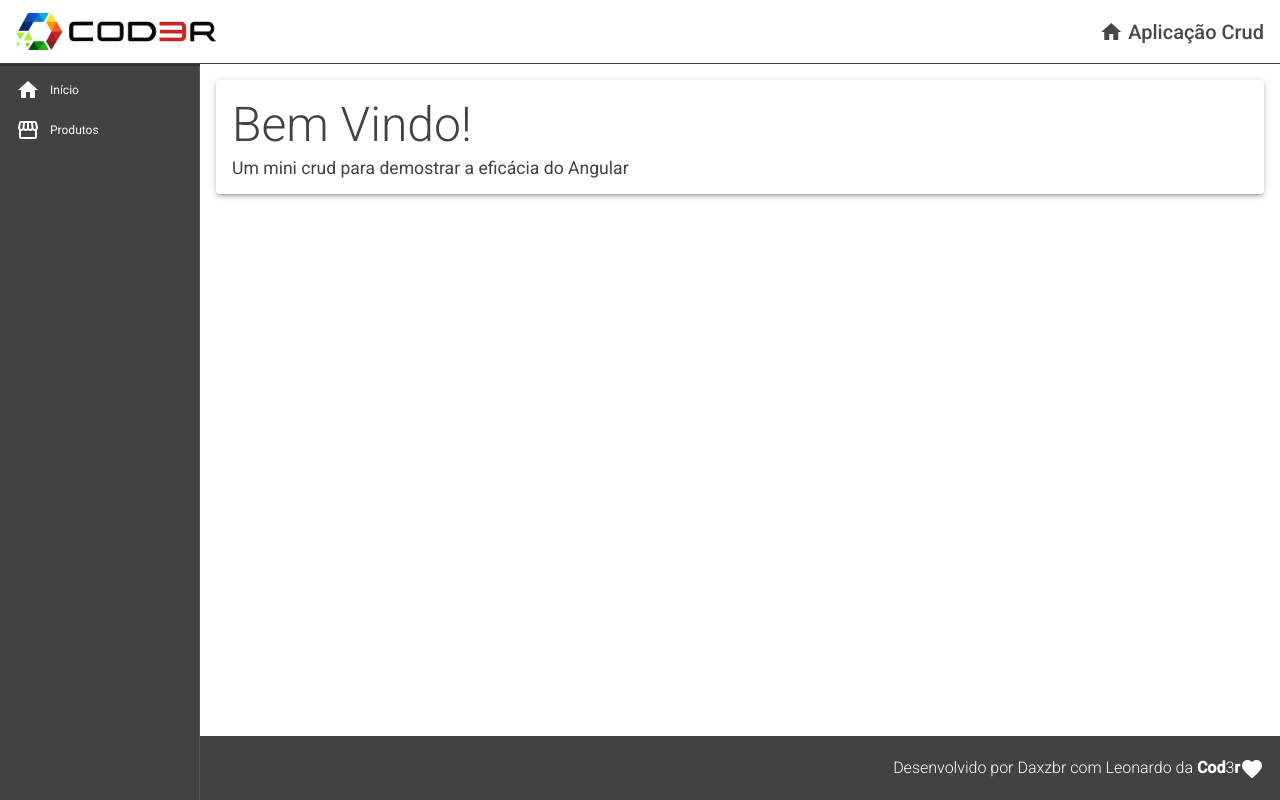
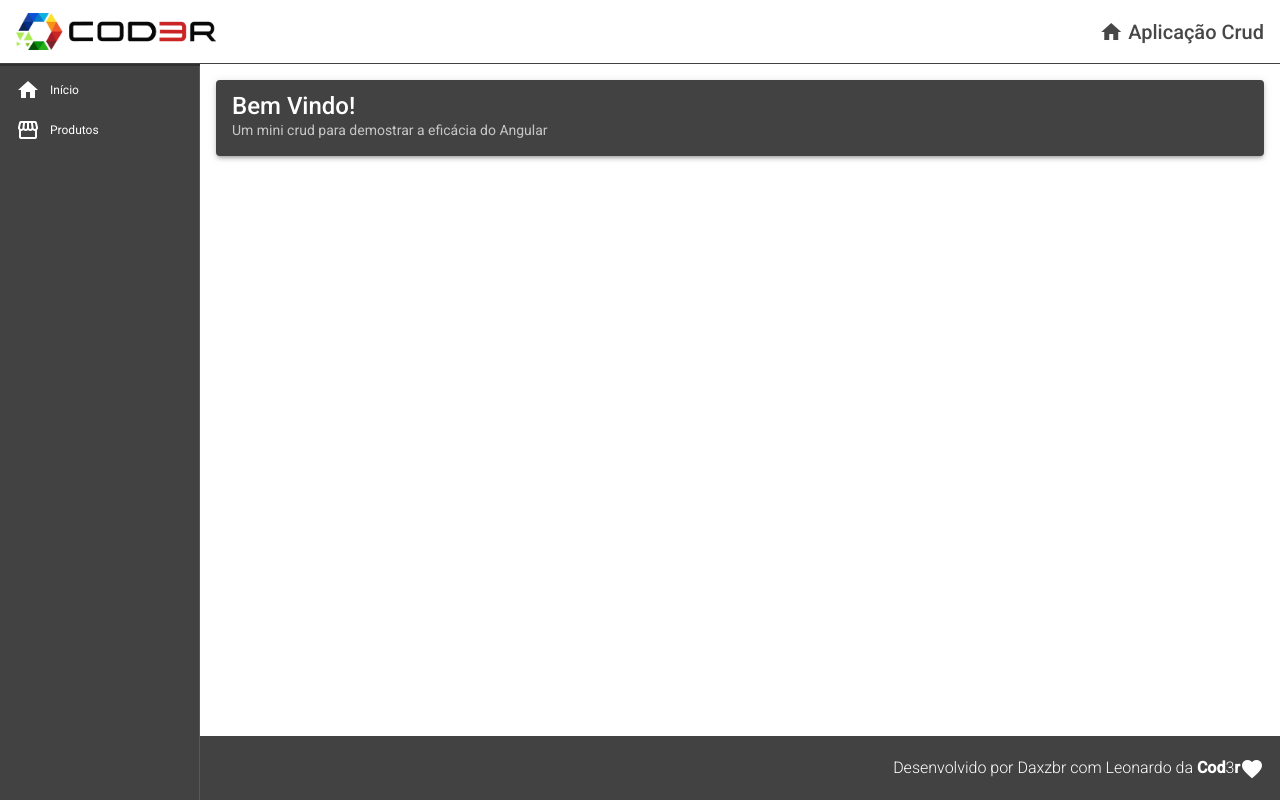
Before and after one commit to DavidSilvaTrabalho/crud_angular-9, an Angular app in the folder frontend/: page /products in a window 1280 px wide. Before the commit this address led to /. Built offline with nearby package versions, Linux system fonts and the light colour scheme.

Commit message:
change_link_routes

```diff
--- a/frontend/src/app/app-routing.module.ts
+++ b/frontend/src/app/app-routing.module.ts
@@ -1,7 +1,19 @@
 import { NgModule } from '@angular/core';
 import { RouterModule, Routes } from '@angular/router';
 
-const routes: Routes = [];
+import { ProductCrudComponent } from './components/pages/product-crud/product-crud.component';
+import { HomeComponent } from './components/pages/home/home.component';
+
+const routes: Routes = [
+  {
+    path:"",
+    component: HomeComponent
+  },
+  {
+    path:"products",
+    component: ProductCrudComponent
+  }
+];
 
 @NgModule({
   imports: [RouterModule.forRoot(routes)],
--- a/frontend/src/app/app.module.ts
+++ b/frontend/src/app/app.module.ts
@@ -14,6 +14,7 @@ import {MatSidenavModule} from '@angular/material/sidenav';
 import {MatListModule} from '@angular/material/list'
 import { MatToolbarModule } from "@angular/material/toolbar";
 import { HomeComponent } from './components/pages/home/home.component';
+import { ProductCrudComponent } from './components/pages/product-crud/product-crud.component';
 
 @NgModule({
   declarations: [
@@ -22,6 +23,7 @@ import { HomeComponent } from './components/pages/home/home.component';
     FooterComponent,
     NavComponent,
     HomeComponent,
+    ProductCrudComponent,
   ],
   imports: [
     BrowserModule,
--- a/frontend/src/app/components/nav/nav.component.html
+++ b/frontend/src/app/components/nav/nav.component.html
@@ -1,11 +1,11 @@
 <mat-sidenav-container class="container">
     <mat-sidenav class="sidenav" mode="side" align="start" opened fixedInViewport="true" fixedTopGap="66">
         <mat-nav-list dense class="nav-list">
-            <a mat-list-item>
+            <a mat-list-item routerLink="/">
                 <i class="material-icons">home</i>
                 Início
             </a>
-            <a mat-list-item>
+            <a mat-list-item routerLink="/products">
                 <i class="material-icons">storefront</i>
                 Produtos
             </a>
@@ -13,6 +13,6 @@
     </mat-sidenav>
     <!-- Body -->
     <mat-sidenav-content class="content">
-        <app-home></app-home>
+        <router-outlet></router-outlet>
     </mat-sidenav-content>
 </mat-sidenav-container>
--- /dev/null
+++ b/frontend/src/app/components/pages/product-crud/product-crud.component.css
@@ -0,0 +1,3 @@
+p {
+    color: red;
+}
--- /dev/null
+++ b/frontend/src/app/components/pages/product-crud/product-crud.component.html
@@ -0,0 +1,4 @@
+<mat-card class="card mat-elevation-z3">
+    <mat-card-title class="title-card">Bem Vindo!</mat-card-title>
+    <mat-card-subtitle class="title-sub-card">Um mini crud para demostrar a eficácia do Angular</mat-card-subtitle>
+</mat-card>
--- /dev/null
+++ b/frontend/src/app/components/pages/product-crud/product-crud.component.ts
@@ -0,0 +1,15 @@
+import { Component, OnInit } from '@angular/core';
+
+@Component({
+  selector: 'app-product-crud',
+  templateUrl: './product-crud.component.html',
+  styleUrls: ['./product-crud.component.css']
+})
+export class ProductCrudComponent implements OnInit {
+
+  constructor() { }
+
+  ngOnInit(): void {
+  }
+
+}
```
